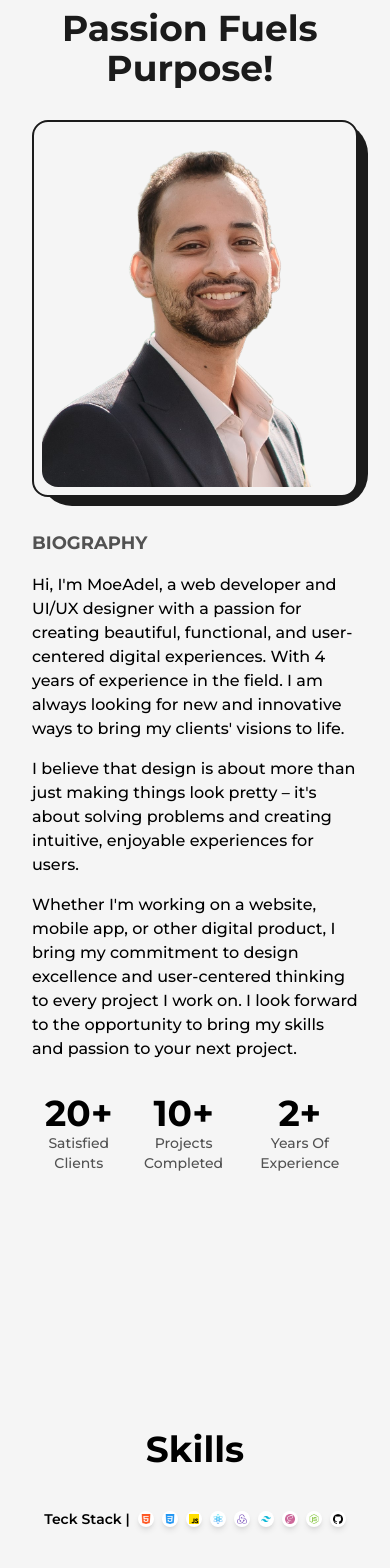
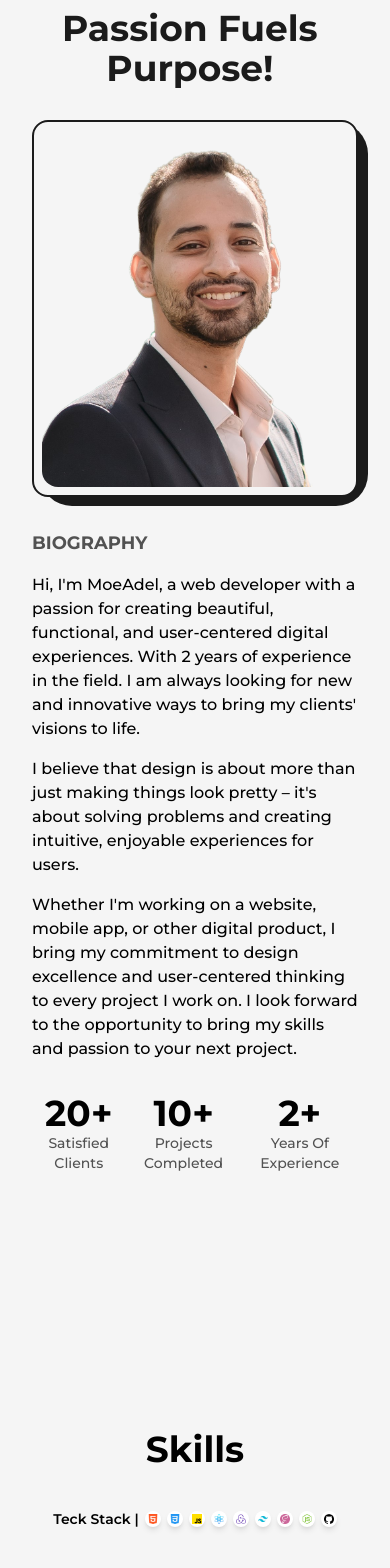
Before and after one commit to imoeadel/moe-adel-portfolio, a Next.js app: page /about in a window 390 px wide. Shown: the part 98-1666 px from the top of the page. Built offline with nearby package versions, Linux system fonts and the light colour scheme.

Commit message:
editing texts on about page

```diff
--- a/src/components/Skills.js
+++ b/src/components/Skills.js
@@ -30,7 +30,7 @@ const Skills = () => {
   return (
     <>
       <h2 className="font-bold text-8xl mt-64 w-full text-center lg:text-7xl sm:text-6xl xs:text-4xl">Skills</h2>
-      <div className="w-full h-auto relative flex flex-wrap items-center justify-center mt-10 gap-8 md:gap-2 lg:gap-3 sm:gap-1.5 xs:gap-2">
+      <div className="w-full h-auto relative flex flex-wrap items-center justify-center mt-10 gap-8 md:gap-2 lg:gap-3 sm:gap-1.5 xs:gap-1.5">
         <h3 className="text-2xl font-semibold md:text-lg sm:text-base xs:text-sm">Teck Stack |</h3>
         <Skill name="HTML" img={HTML} />
         <Skill name="CSS" img={CSS} />
--- a/src/pages/about.js
+++ b/src/pages/about.js
@@ -51,9 +51,9 @@ const about = () => {
                 Biography
               </h2>
               <p className="font-medium">
-                Hi, I&apos;m MoeAdel, a web developer and UI/UX designer with a
+                Hi, I&apos;m MoeAdel, a web developer with a
                 passion for creating beautiful, functional, and user-centered
-                digital experiences. With 4 years of experience in the field. I
+                digital experiences. With 2 years of experience in the field. I
                 am always looking for new and innovative ways to bring my
                 clients&apos; visions to life.
               </p>
--- a/src/pages/index.js
+++ b/src/pages/index.js
@@ -27,16 +27,16 @@ export default function Home() {
                 50vw"
               />
             </div>
-            <div className="w-1/2 flex flex-col items-center self-center lg:text-center">
+            <div className="w-1/2 flex flex-col items-center self-center lg:text-center sm:w-full">
               <AnimatedText
                 text="Turning Vision Into Reality With Code And Design."
                 className="!text-6xl !text-left dark:text-light xl:!text-5xl lg:!text-center lg:!text-6xl
                 md:!text-5xl sm:!text-3xl"
               />
               <p className="my-4 text-base font-medium md:text-sm sm:text-xs">
-                As a skilled full-stack developer, I am dedicated to turning
+                As a skilled frontend developer, I am dedicated to turning
                 ideas into innovative web applications. Explore my latest
-                projects and articles, showcasing my expertise in React.js and
+                projects, showcasing my expertise in React.js and
                 web development.
               </p>
               <div className="flex items-center self-start mt-2 lg:self-center">
```
